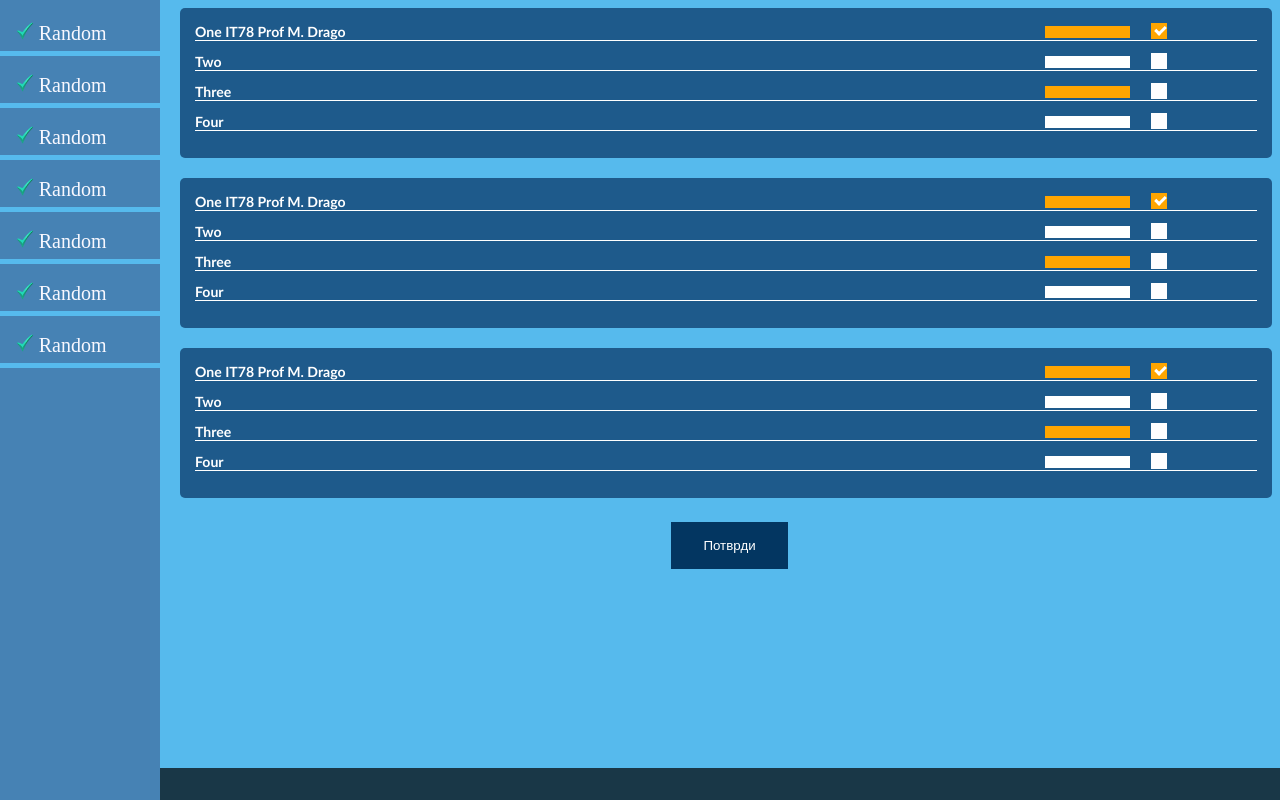
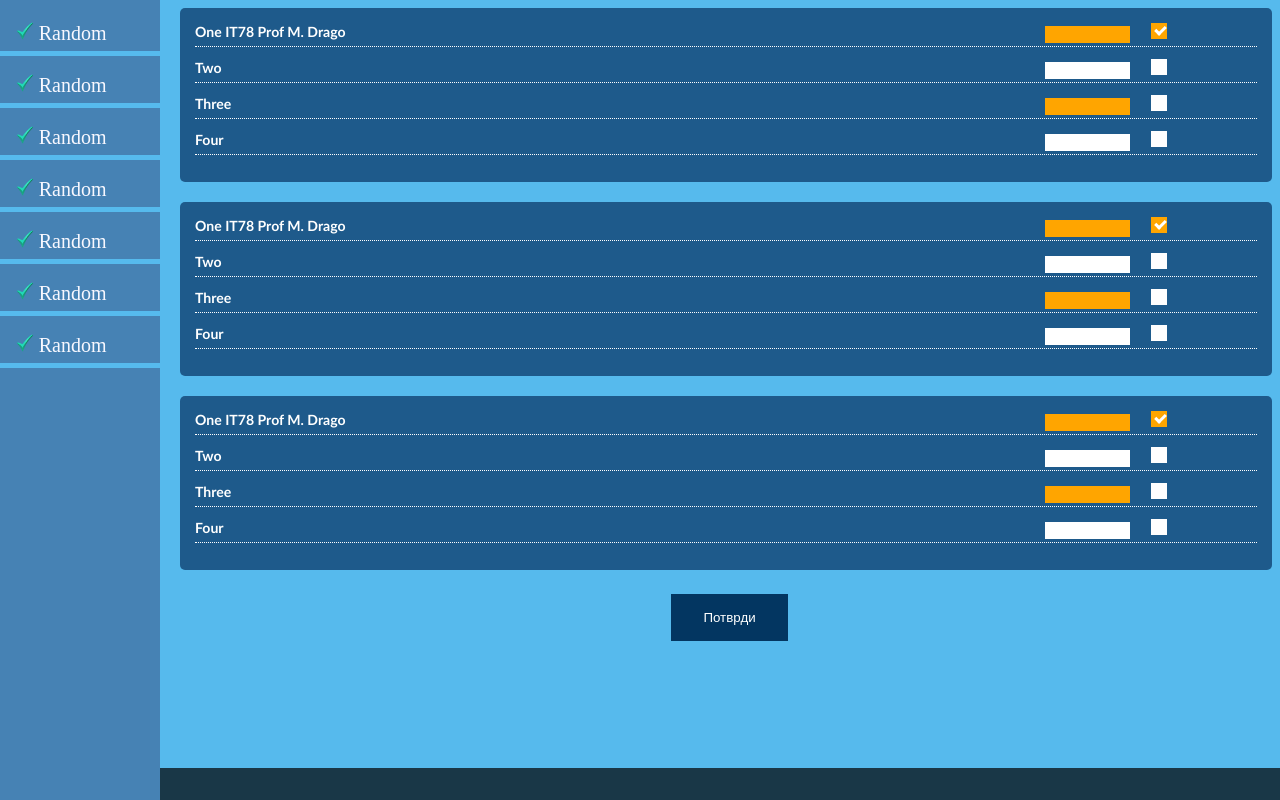
Before and after one commit to Jole34/MIS, a PHP site: page /overaSemestra.php in a window 1280 px wide. Run offline with PHP 8.4, Linux system fonts and the light colour scheme.

Commit message:
CSSUpdateOvera2

```diff
--- a/CSS/overaSemestra.css
+++ b/CSS/overaSemestra.css
@@ -6,7 +6,8 @@
     padding-right: 35px;
     margin-bottom: 12px;
     cursor: pointer;
-    border-bottom: 1px solid white;
+    border-bottom: 1px dotted white;
+    padding-bottom: 6px;
 
     -webkit-user-select: none;
     -moz-user-select: none;
@@ -102,6 +103,7 @@ input[type=submit] {
     margin-left: 45%;
     cursor: pointer;
     transition: .4s;
+    margin-bottom: 30px;
 }
 
 input[type=submit]:hover {
```
